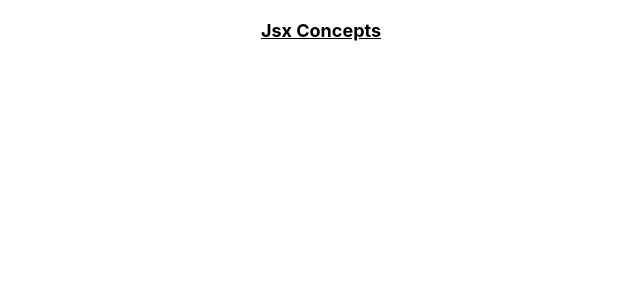
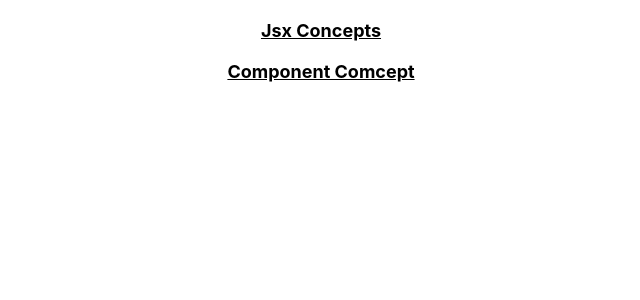
Before and after one commit to M-Muntazer-Mehdi/All-About-React, a React (Create React App) app in the folder react-app/: page /my-header in a window 1280 px wide. Shown: the top 300 px of the page, without its empty margins (319-959 px from the left). Built offline with nearby package versions, Linux system fonts and the light colour scheme.

Commit message:
Header file updated

```diff
--- a/react-app/src/Components/Header.js
+++ b/react-app/src/Components/Header.js
@@ -6,6 +6,11 @@ function Headerfile() {
     <div style={wrapperstyle}>
       <Link to="/my-jsx" className="Home-link" style={jsxstyle}>
         Jsx Concepts
+      </Link>
+      <br />
+      <br />
+      <Link to="/my-component" className="Home-link" style={jsxstyle}>
+      Component Comcept
       </Link>
     </div>
     );
```
